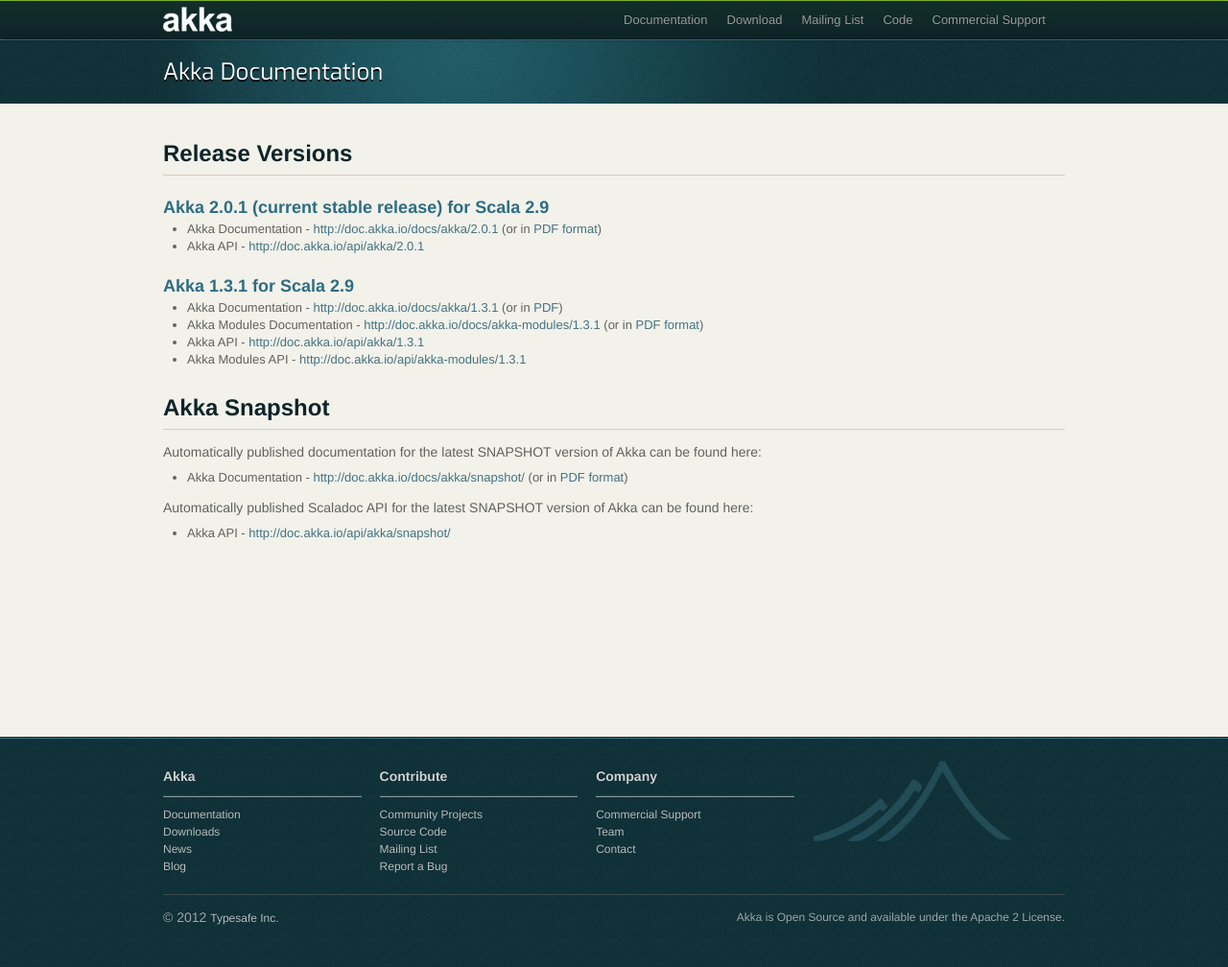
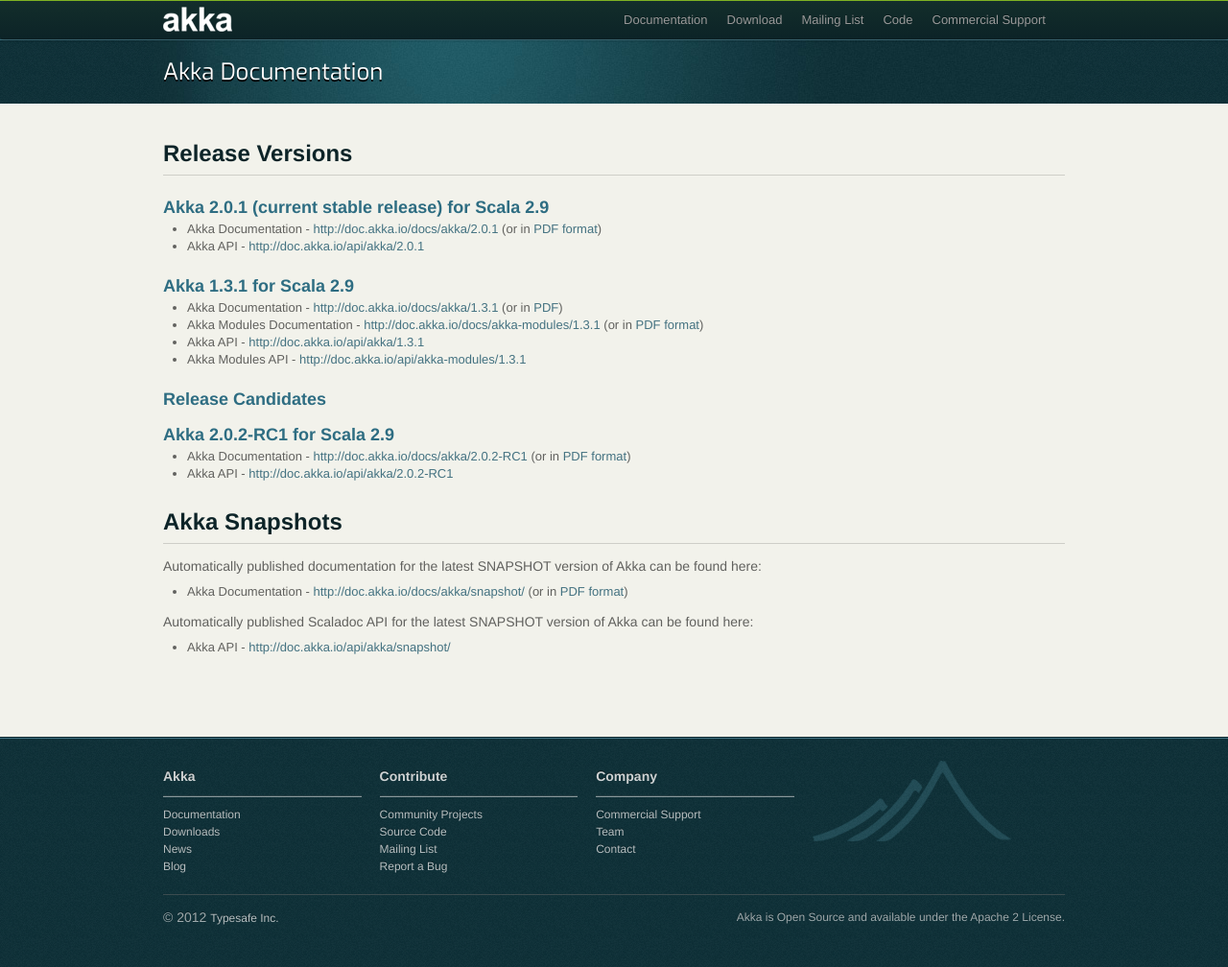
Before and after one commit to raboof/akka.github.com, a Jekyll site: the page built from docs/index.md, in a window 1280 px wide. Shown: the whole page at 96% size. Built offline with Jekyll 4.4.1, drawn with Linux system fonts in a browser that asks for light colours.

Commit message:
Adding info about 2.0.2-RC1

```diff
--- a/docs/index.md
+++ b/docs/index.md
@@ -19,7 +19,15 @@
 * Akka Modules API - [http://doc.akka.io/api/akka-modules/1.3.1](http://doc.akka.io/api/akka-modules/1.3.1)
 
 
-## Akka Snapshot
+### Release Candidates
+
+### Akka 2.0.2-RC1 for Scala 2.9
+
+* Akka Documentation - [http://doc.akka.io/docs/akka/2.0.2-RC1](http://doc.akka.io/docs/akka/2.0.2-RC1) (or in [PDF format](http://doc.akka.io/docs/akka/2.0.2-RC1/Akka.pdf))
+* Akka API - [http://doc.akka.io/api/akka/2.0.2-RC1](http://doc.akka.io/api/akka/2.0.2-RC1)
+
+
+## Akka Snapshots
 
 Automatically published documentation for the latest SNAPSHOT version of Akka can be found here:
 
```
